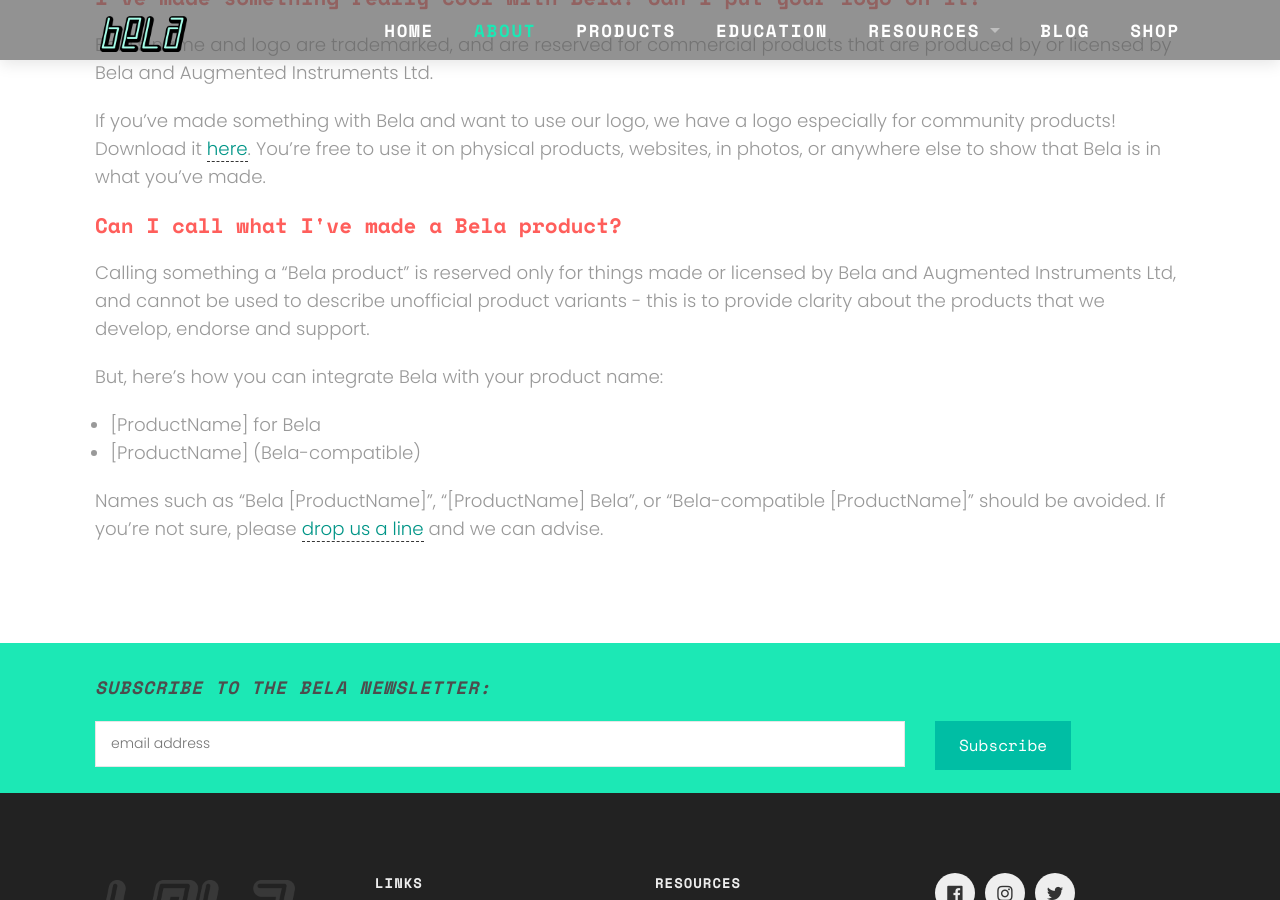
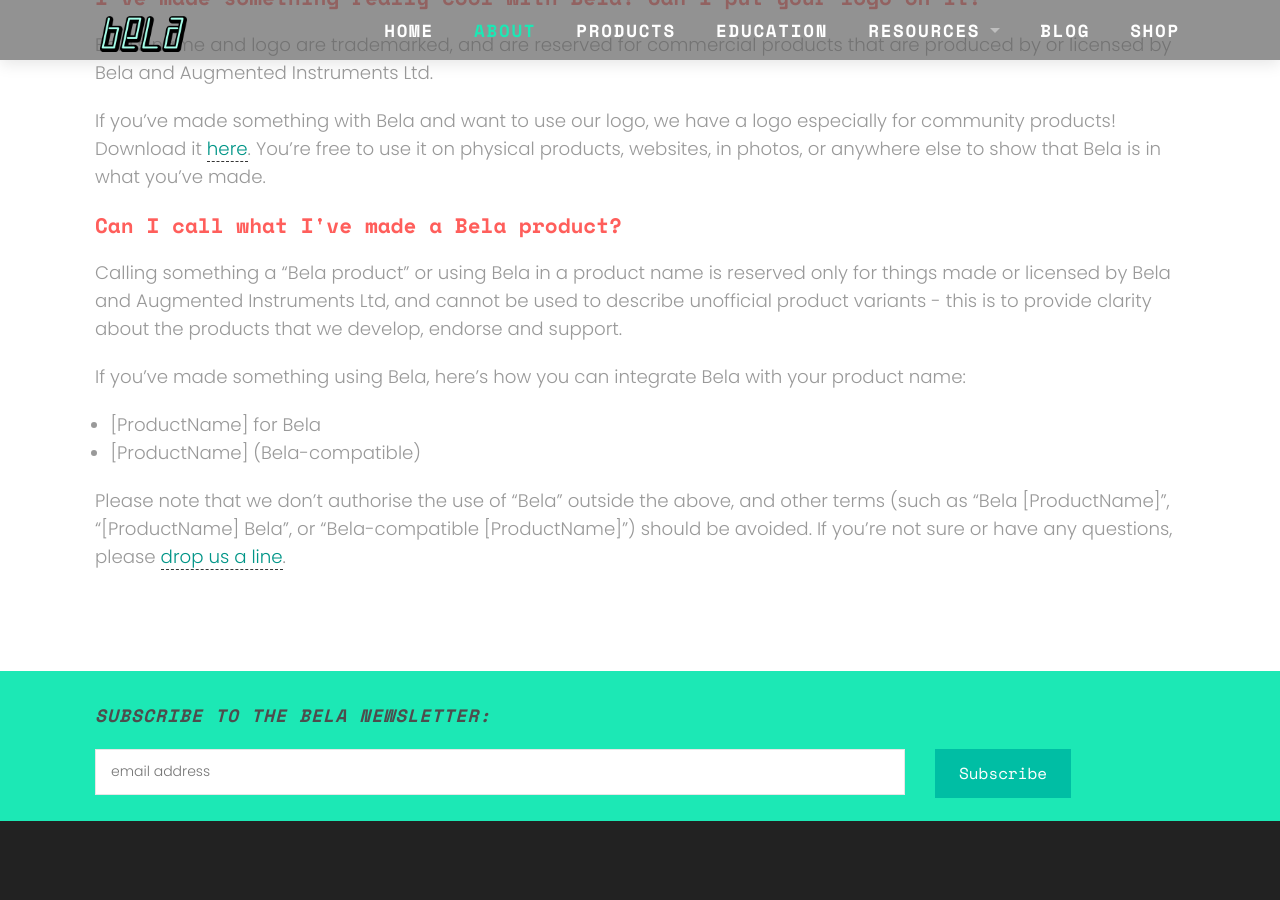
Before and after one commit to disastrid/bela_site_update, a Jekyll site: the page built from about.md, in a window 1280 px wide and 900 px high, scrolled down 4225 px. Built offline with Jekyll 4.4.1, drawn with Linux system fonts in a browser that asks for light colours.

Commit message:
Text changes

```diff
--- a/about.md
+++ b/about.md
@@ -55,11 +55,11 @@
 
 <p class="list-header">Can I call what I've made a Bela product?</p>
 
-Calling something a "Bela product" is reserved only for things made or licensed by Bela and Augmented Instruments Ltd, and cannot be used to describe unofficial product variants - this is to provide clarity about the products that we develop, endorse and support.
+Calling something a "Bela product" or using Bela in a product name is reserved only for things made or licensed by Bela and Augmented Instruments Ltd, and cannot be used to describe unofficial product variants - this is to provide clarity about the products that we develop, endorse and support.
 
-But, here's how you can integrate Bela with your product name:
+If you've made something using Bela, here's how you can integrate Bela with your product name:
 
 - [ProductName] for Bela
 - [ProductName] (Bela-compatible)
 
-Names such as "Bela [ProductName]", "[ProductName] Bela", or "Bela-compatible [ProductName]" should be avoided. If you're not sure, please <a href="mailto:info@bela.io">drop us a line</a> and we can advise.
+Please note that we don't authorise the use of "Bela" outside the above, and other terms (such as "Bela [ProductName]", "[ProductName] Bela", or "Bela-compatible [ProductName]") should be avoided. If you're not sure or have any questions, please <a href="mailto:info@bela.io">drop us a line</a>.
```
